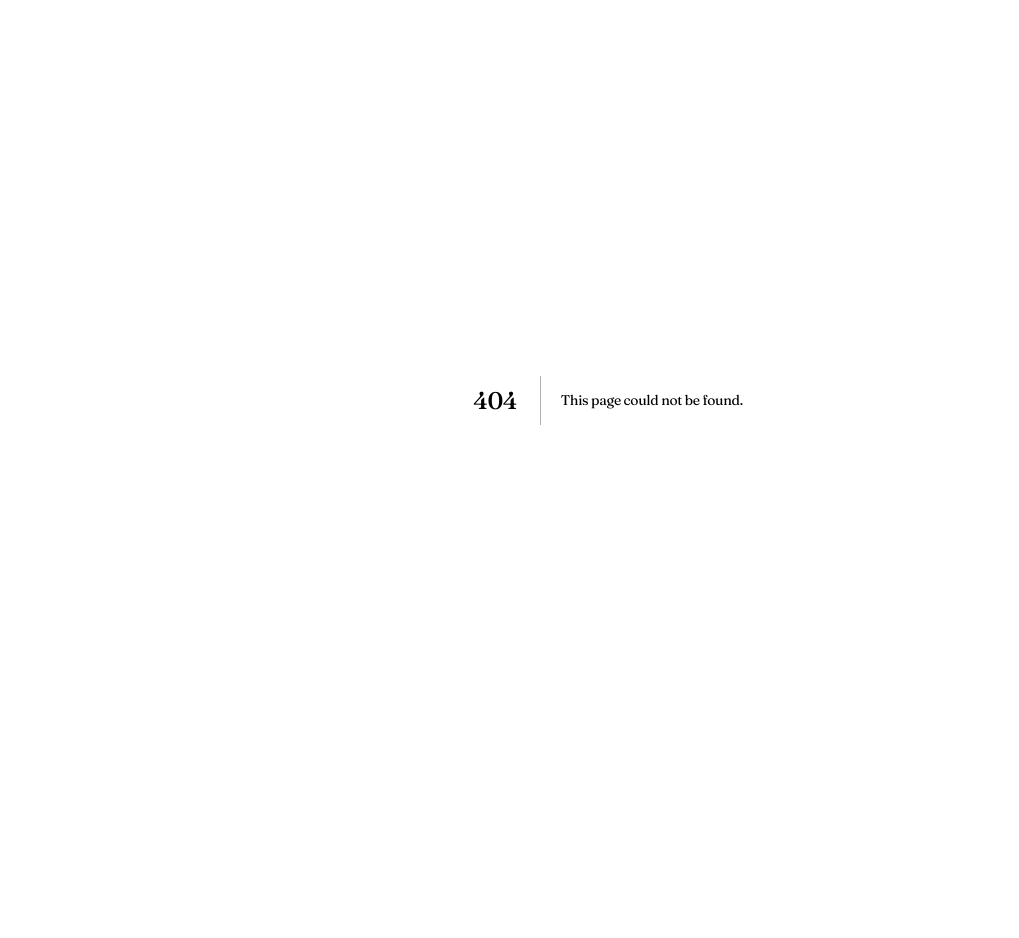
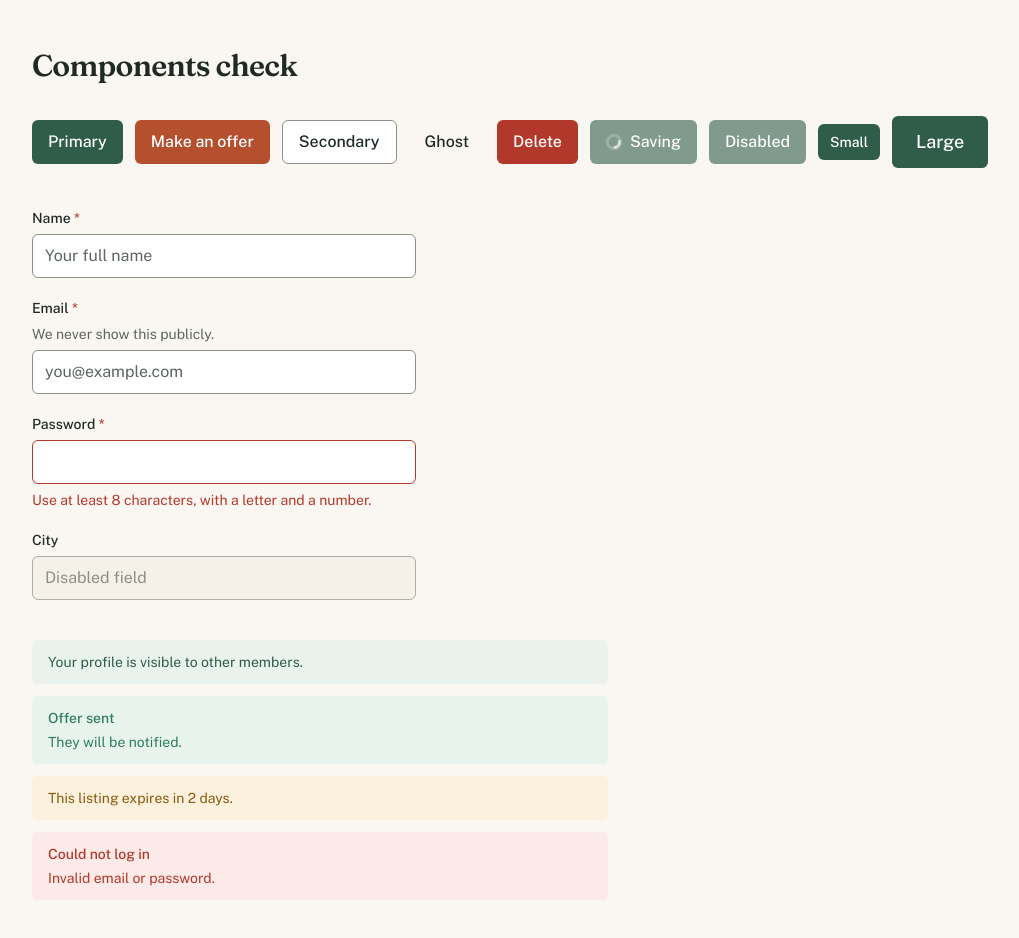
Before and after one commit to singhketan5973-eng/ks-barter-hub, a Next.js app in the folder client/: page /components-check in a window 1280 px wide. Before the commit this address had no page. Shown: the top 938 px of the page, without its empty margins (32-1051 px from the left). Before the commit the page ends 800 px from the top, so only its background shows below. Built offline with nearby package versions, Linux system fonts and the light colour scheme.

Commit message:
feat: add Button, Input, FormField and Alert components

```diff
--- a/client/package.json
+++ b/client/package.json
@@ -11,6 +11,7 @@
     "format:check": "prettier --check ."
   },
   "dependencies": {
+    "clsx": "^2.1.1",
     "next": "16.4.3",
     "react": "19.3.0",
     "react-dom": "19.3.0"
--- /dev/null
+++ b/client/src/app/components-check/page.js
@@ -0,0 +1,54 @@
+import { Alert } from '@/components/ui/Alert';
+import { Button } from '@/components/ui/Button';
+import { FormField } from '@/components/ui/FormField';
+
+export const metadata = { title: 'Components check' };
+
+export default function ComponentsCheck() {
+  return (
+    <main className="max-w-page mx-auto w-full px-6 py-12">
+      <h1 className="text-3xl font-semibold">Components check</h1>
+
+      <section className="mt-8 flex flex-wrap items-center gap-3">
+        <Button>Primary</Button>
+        <Button variant="accent">Make an offer</Button>
+        <Button variant="secondary">Secondary</Button>
+        <Button variant="ghost">Ghost</Button>
+        <Button variant="danger">Delete</Button>
+        <Button loading>Saving</Button>
+        <Button disabled>Disabled</Button>
+        <Button size="sm">Small</Button>
+        <Button size="lg">Large</Button>
+      </section>
+
+      <section className="mt-10 grid max-w-sm gap-5">
+        <FormField label="Name" required placeholder="Your full name" />
+        <FormField
+          label="Email"
+          type="email"
+          required
+          hint="We never show this publicly."
+          placeholder="you@example.com"
+        />
+        <FormField
+          label="Password"
+          type="password"
+          required
+          error="Use at least 8 characters, with a letter and a number."
+        />
+        <FormField label="City" disabled placeholder="Disabled field" />
+      </section>
+
+      <section className="mt-10 grid max-w-xl gap-3">
+        <Alert variant="info">Your profile is visible to other members.</Alert>
+        <Alert variant="success" title="Offer sent">
+          They will be notified.
+        </Alert>
+        <Alert variant="warning">This listing expires in 2 days.</Alert>
+        <Alert variant="danger" title="Could not log in">
+          Invalid email or password.
+        </Alert>
+      </section>
+    </main>
+  );
+}
--- /dev/null
+++ b/client/src/components/ui/Alert.js
@@ -0,0 +1,20 @@
+import { cn } from '@/lib/cn';
+
+const styles = {
+  info: 'bg-primary-soft text-primary',
+  success: 'bg-success-soft text-success',
+  warning: 'bg-warning-soft text-warning',
+  danger: 'bg-danger-soft text-danger',
+};
+
+export function Alert({ variant = 'info', title, children, className }) {
+  return (
+    <div
+      role={variant === 'danger' ? 'alert' : 'status'}
+      className={cn('rounded-control px-4 py-3 text-sm', styles[variant], className)}
+    >
+      {title && <p className="font-medium">{title}</p>}
+      {children && <div className={title ? 'mt-1' : undefined}>{children}</div>}
+    </div>
+  );
+}
--- /dev/null
+++ b/client/src/components/ui/Button.js
@@ -0,0 +1,60 @@
+import { cn } from '@/lib/cn';
+
+const variants = {
+  primary: 'bg-primary text-on-solid hover:bg-primary-hover',
+  accent: 'bg-accent text-on-solid hover:bg-accent-hover',
+  secondary: 'border border-line-strong bg-surface text-foreground hover:bg-surface-sunken',
+  ghost: 'text-foreground hover:bg-surface-sunken',
+  danger: 'bg-danger text-on-solid hover:opacity-90',
+};
+
+const sizes = {
+  sm: 'min-h-9 px-3 py-1.5 text-sm',
+  md: 'min-h-11 px-4 py-2 text-base',
+  lg: 'min-h-12 px-6 py-3 text-lg',
+};
+
+function Spinner() {
+  return (
+    <svg className="size-4 animate-spin" viewBox="0 0 24 24" fill="none" aria-hidden="true">
+      <circle cx="12" cy="12" r="10" stroke="currentColor" strokeWidth="4" className="opacity-25" />
+      <path
+        d="M4 12a8 8 0 018-8"
+        stroke="currentColor"
+        strokeWidth="4"
+        strokeLinecap="round"
+        className="opacity-75"
+      />
+    </svg>
+  );
+}
+
+export function Button({
+  variant = 'primary',
+  size = 'md',
+  loading = false,
+  disabled = false,
+  type = 'button',
+  className,
+  children,
+  ...props
+}) {
+  return (
+    <button
+      type={type}
+      disabled={disabled || loading}
+      aria-busy={loading || undefined}
+      className={cn(
+        'rounded-control inline-flex items-center justify-center gap-2 font-medium transition-colors',
+        'disabled:cursor-not-allowed disabled:opacity-60',
+        variants[variant],
+        sizes[size],
+        className
+      )}
+      {...props}
+    >
+      {loading && <Spinner />}
+      {children}
+    </button>
+  );
+}
--- /dev/null
+++ b/client/src/components/ui/FormField.js
@@ -0,0 +1,43 @@
+'use client';
+
+import { useId } from 'react';
+import { cn } from '@/lib/cn';
+import { Input } from './Input';
+
+export function FormField({ label, error, hint, required = false, className, ...inputProps }) {
+  const id = useId();
+  const hintId = hint ? `${id}-hint` : undefined;
+  const errorId = error ? `${id}-error` : undefined;
+  const describedBy = [hintId, errorId].filter(Boolean).join(' ') || undefined;
+
+  return (
+    <div className={cn('space-y-1.5', className)}>
+      <label htmlFor={id} className="block text-sm font-medium">
+        {label}
+        {required && (
+          <span aria-hidden="true" className="text-danger">
+            {' '}
+            *
+          </span>
+        )}
+      </label>
+      {hint && (
+        <p id={hintId} className="text-foreground-muted text-sm">
+          {hint}
+        </p>
+      )}
+      <Input
+        id={id}
+        invalid={Boolean(error)}
+        aria-required={required || undefined}
+        aria-describedby={describedBy}
+        {...inputProps}
+      />
+      {error && (
+        <p id={errorId} role="alert" className="text-danger text-sm">
+          {error}
+        </p>
+      )}
+    </div>
+  );
+}
--- /dev/null
+++ b/client/src/components/ui/Input.js
@@ -0,0 +1,17 @@
+import { cn } from '@/lib/cn';
+
+export function Input({ invalid = false, className, ...props }) {
+  return (
+    <input
+      aria-invalid={invalid || undefined}
+      className={cn(
+        'rounded-control bg-surface text-foreground block min-h-11 w-full border px-3 py-2',
+        'placeholder:text-foreground-muted',
+        'disabled:bg-surface-sunken disabled:cursor-not-allowed disabled:opacity-70',
+        invalid ? 'border-danger' : 'border-line-strong',
+        className
+      )}
+      {...props}
+    />
+  );
+}
--- /dev/null
+++ b/client/src/lib/cn.js
@@ -0,0 +1,3 @@
+import clsx from 'clsx';
+
+export const cn = (...inputs) => clsx(inputs);
```
Also changed, not shown: 1 other file (tests, documents, lock files or other folders).
